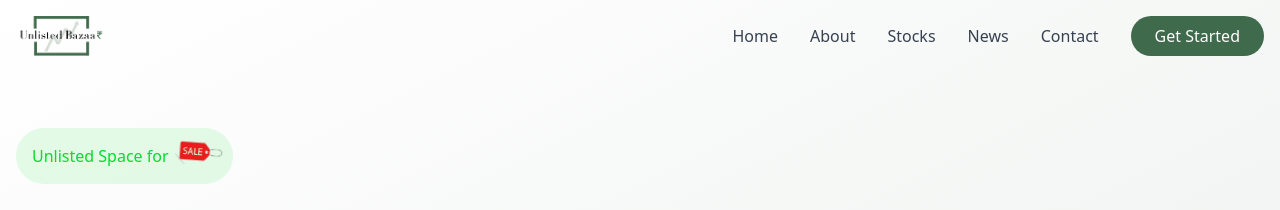
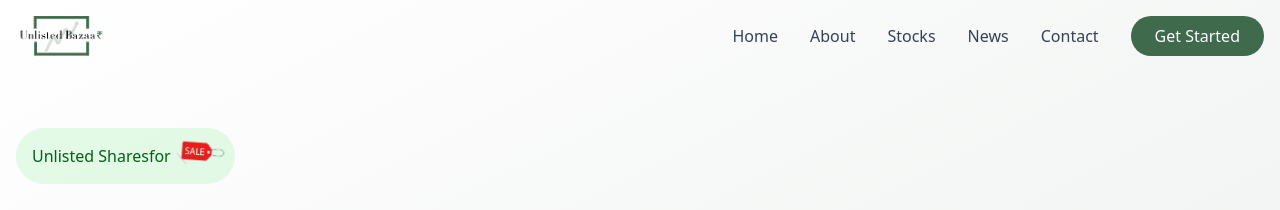
Before and after one commit to prantikseal/unlistedbazaar, a Next.js app: page / in a window 1280 px wide. Shown: the top 210 px of the page. Built offline with nearby package versions, Linux system fonts and the light colour scheme.

Commit message:
Update HeroSection text for clarity and improve styling

```diff
--- a/src/components/HeroSection.js
+++ b/src/components/HeroSection.js
@@ -13,9 +13,9 @@ export default function HeroSection() {
           className="max-w-4xl"
         >
           <div className="mb-4">
-            <span className="inline-block px-4 py-2 rounded-full bg-[#04dd2a]/10 text-[#04dd2a] font-medium">
+            <span className="inline-block px-4 py-2 rounded-full bg-[#04dd2a]/10 text-[#065f16] font-medium">
               <div className="flex items-center gap-2">
-                Unlisted Space for{' '}
+                Unlisted Sharesfor{' '}
                 <motion.span
                   className="relative inline-flex items-center"
                   animate={{ rotate: [0, -5, 5, -5, 0] }}
```
